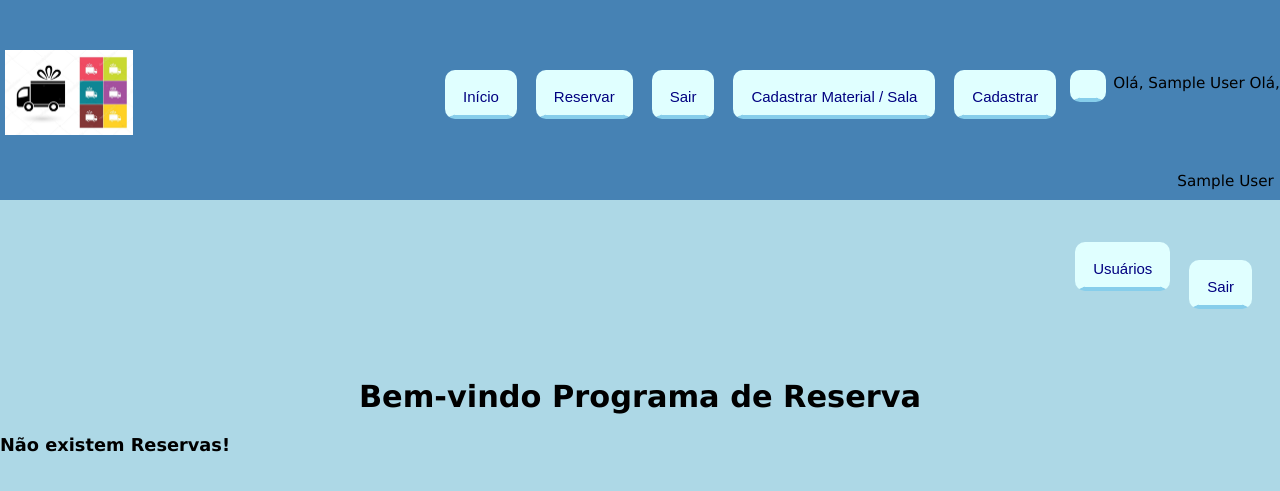
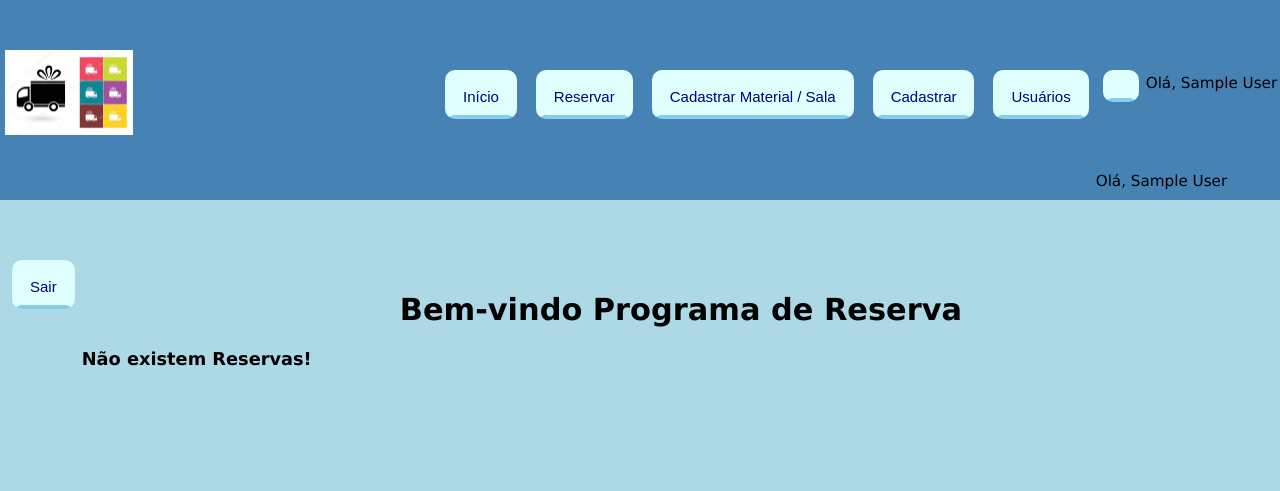
Before and after one commit to RafaelBotelhoLopes/PI_UC12, a PHP site: page /index.php in a window 1280 px wide. Shown: the top 491 px of the page. Run offline with PHP 8.4, Linux system fonts and the light colour scheme; the visitor is signed in with stand-in values (Sample User, id 1); data that the repository does not hold is empty.

Commit message:
botao sair

```diff
--- a/estilo.css
+++ b/estilo.css
@@ -29,6 +29,7 @@ body{
 
 .campo{
     background: #DCDCDC;
+
 }
 #frmUsuario{
   width: 700px;
--- a/menu.php
+++ b/menu.php
@@ -28,9 +28,10 @@ if (session_status() != PHP_SESSION_ACTIVE) {
    <?php
           echo '<button id="ola" class="btnMenu"></button></a>';
           echo 'Olá, '.$_SESSION['nome'];
-          echo '<a href="sair.php"><button id="sair" class="btnMenu">Sair</button></a>';
-          if( isset( $_SESSION['admin']) && $_SESSION['admin'] == TRUE){
 
+
+
+        if (isset($_SESSION['admin']) && $_SESSION['admin'] == TRUE) {
             echo '  <a class="menu" href="CadMatSala.php"><button class="btnMenu" id="materialsala">Cadastrar Material / Sala</button></a>';
             echo '  <a class="menu" href="frmUsuario.php">
 
@@ -39,11 +40,9 @@ if (session_status() != PHP_SESSION_ACTIVE) {
                         <button id="usuarios" class="btnMenu" >Usuários</button></a>';
         echo 'Olá, ' . $_SESSION['nome'];
         echo '<a href="sair.php"><button id="sair" class="btnMenu">Sair</button></a>';
-        if (isset($_SESSION['admin']) && $_SESSION['admin'] == TRUE) {
-
         }
 
-          }
+
     } else {
         ?>
         <form id="frmMenu" action="entrar.php" method="POST" >
```
